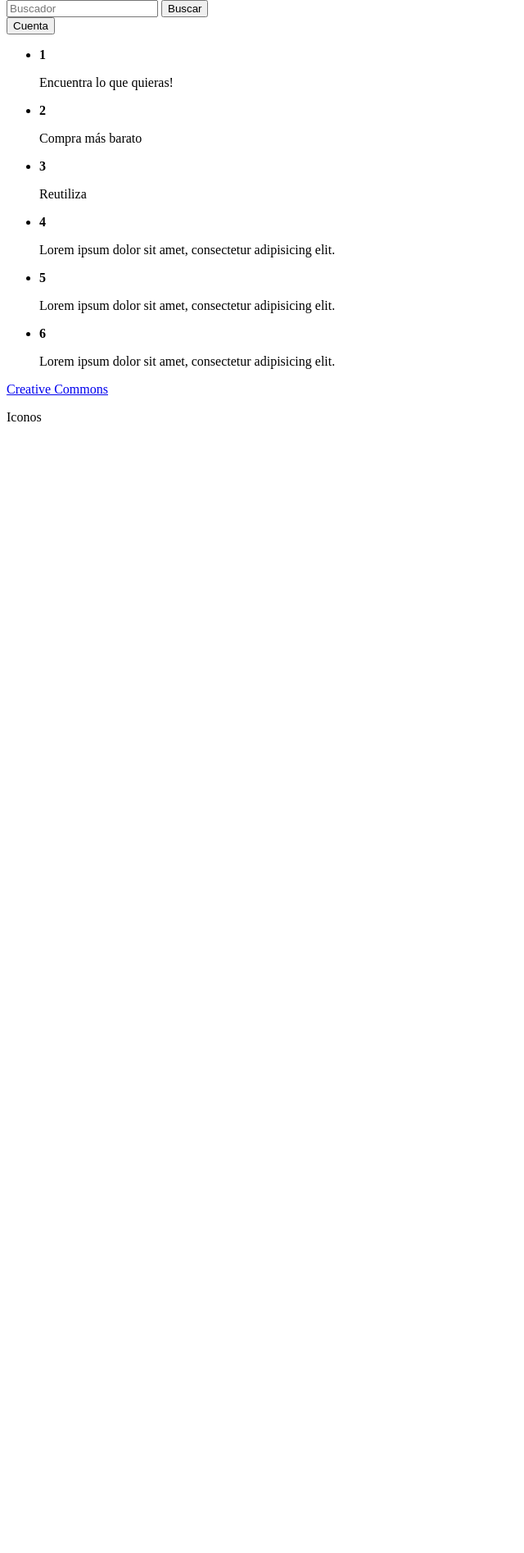
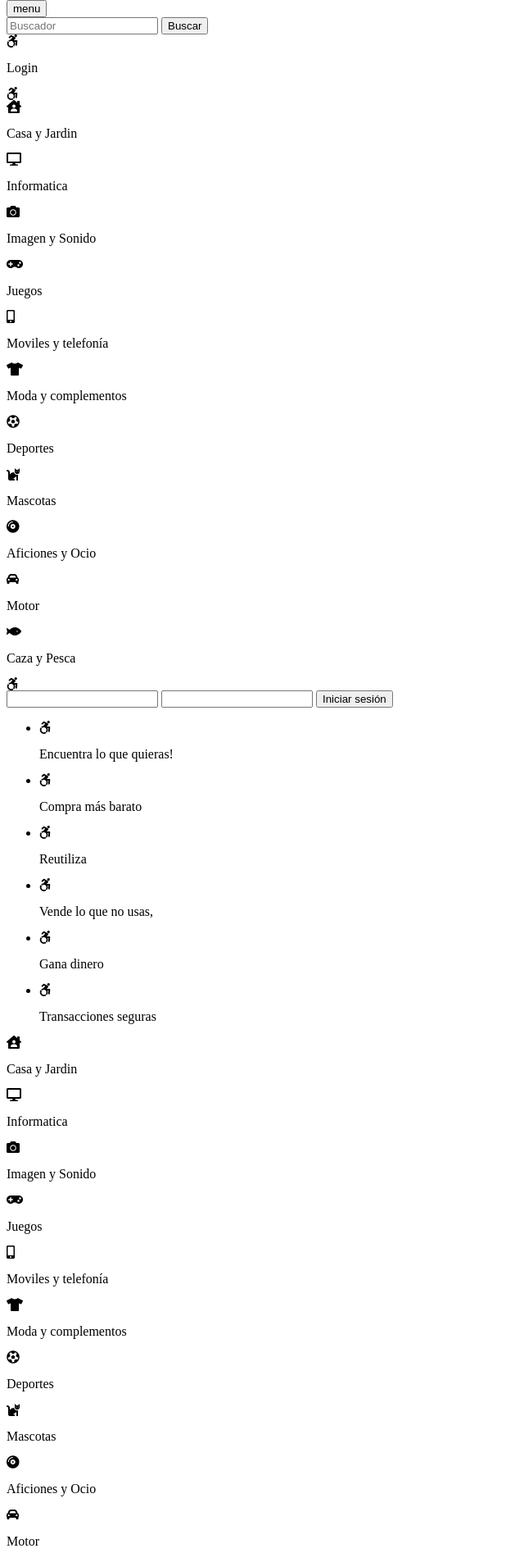
Before and after one commit to LuisHenriqueAlvesdeSousa/RetoAgenciaPublicidad, a PHP site: page / in a window 1280 px wide. Shown: the part 26-1920 px from the top of the page at 82% size, without its empty margins (0-640 px from the left). Before the commit the page ends 540 px from the top, so only its background shows below. Run offline with PHP 8.4, Linux system fonts and the light colour scheme; some libraries are stand-ins or nearby versions.

Commit message:
branchLuis

```diff
--- a/Proyecto/index.php
+++ b/Proyecto/index.php
@@ -15,31 +15,156 @@
         <div id="logotipo">
             <img src="#" alt="logo"/>
         </div>
+        <div id="menu">
+            <input type="button" id="displayMenu" value="menu"/>
+        </div>
+    </header>
+    <aside>
         <div id="buscador">
             <input type="text" id="busqueda" placeholder="Buscador"/>
             <input type="button" id="buscar" value="Buscar"/>
         </div>
         <div id="login">
-            <input type="button" id="singup" value="Cuenta"/>
+            <i class="fab fa-accessible-icon"><p>Login</p>
         </div>
-    </header>
+        <div id="categorias">
+            <div id="Casa y jardin">
+                <i class="fas fa-house-user"></i>
+                <p>Casa y Jardin</p>
+            </div>
+            <div id="Informatica">
+                <i class="fas fa-desktop"></i>
+                <p>Informatica</p>
+            </div>
+            <div id="Imagen y sonido">
+                <i class="fas fa-camera"></i>
+                <p>Imagen y Sonido</p>
+            </div>
+            <div id="Juegos">
+                <i class="fas fa-gamepad"></i>
+                <p>Juegos</p>
+            </div>
+            <div id="Moviles y telefonia">
+                <i class="fas fa-mobile-alt"></i>
+                <p>Moviles y telefonía</p>
+            </div>
+            <div id="Moda y complementos">
+                <i class="fas fa-tshirt"></i>
+                <p>Moda y complementos</p>
+            </div>
+            <div id="Deportes">
+                <i class="fas fa-futbol"></i>
+                <p>Deportes</p>
+            </div>
+            <div id="Mascotas">
+                <i class="fas fa-cat"></i>
+                <p>Mascotas</p>
+            </div>
+            <div id="Aficiones y ocio">
+                <i class="fas fa-compact-disc"></i>
+                <p>Aficiones y Ocio</p>
+            </div>
+            <div id="Motor">
+                <i class="fas fa-car-alt"></i>
+                <p>Motor</p>
+            </div>
+            <div id="Caza y pesca">
+                <i class="fas fa-fish"></i>
+                <p>Caza y Pesca</p>
+            </div>
+        </div>
+    </aside>
+    <aside id="login">
+        <div id="contLogin">
+            <label for="email">
+                <input type="email" id="email">
+            </label>
+            <label for="psswd">
+                <input type="password" id="psswd">
+            </label>
+            <input type="button" id="login" value="Iniciar sesión">
+        </div>
+    </aside>
     <div id="contMain">
-        <ul id="c">
+        <div id="carruselPubli">
+            <ul id="listaPubli">
+                <li><i class="fab fa-accessible-icon"></i><p>Encuentra lo que quieras!</p></li>
+                <li><i class="fab fa-accessible-icon"></i><p>Compra más barato</p></li>
+                <li><i class="fab fa-accessible-icon"></i><p>Reutiliza</p></li>
 
-            <li><p><strong>1</strong></p><p>Encuentra lo que quieras!</p></li>
-            <li><p><strong>2</strong></p><p>Compra más barato</p></li>
-            <li><p><strong>3</strong></p><p>Reutiliza</p></li>
+                <li><i class="fab fa-accessible-icon"></i><p>Vende lo que no usas,</p></li>
+                <li><i class="fab fa-accessible-icon"></i><p>Gana dinero</p></li>
+                <li><i class="fab fa-accessible-icon"></i><p>Transacciones seguras</p></li>
+            </ul>
+        </div>
+        <div id="categorias">
+            <div id="Casa y jardin">
+                <i class="fas fa-house-user"></i>
+                <p>Casa y Jardin</p>
+            </div>
+            <div id="Informatica">
+                <i class="fas fa-desktop"></i>
+                <p>Informatica</p>
+            </div>
+            <div id="Imagen y sonido">
+                <i class="fas fa-camera"></i>
+                <p>Imagen y Sonido</p>
+            </div>
+            <div id="Juegos">
+                <i class="fas fa-gamepad"></i>
+                <p>Juegos</p>
+            </div>
+            <div id="Moviles y telefonia">
+                <i class="fas fa-mobile-alt"></i>
+                <p>Moviles y telefonía</p>
+            </div>
+            <div id="Moda y complementos">
+                <i class="fas fa-tshirt"></i>
+                <p>Moda y complementos</p>
+            </div>
+            <div id="Deportes">
+                <i class="fas fa-futbol"></i>
+                <p>Deportes</p>
+            </div>
+            <div id="Mascotas">
+                <i class="fas fa-cat"></i>
+                <p>Mascotas</p>
+            </div>
+            <div id="Aficiones y ocio">
+                <i class="fas fa-compact-disc"></i>
+                <p>Aficiones y Ocio</p>
+            </div>
+            <div id="Motor">
+                <i class="fas fa-car-alt"></i>
+                <p>Motor</p>
+            </div>
+            <div id="Caza y pesca">
+                <i class="fas fa-fish"></i>
+                <p>Caza y Pesca</p>
+            </div>
+        </div>
+    </div>
 
-            <li><p><strong>4</strong></p><p>Lorem ipsum dolor sit amet, consectetur adipisicing elit.</p></li>
-            <li><p><strong>5</strong></p><p>Lorem ipsum dolor sit amet, consectetur adipisicing elit.</p></li>
-            <li><p><strong>6</strong></p><p>Lorem ipsum dolor sit amet, consectetur adipisicing elit.</p></li>
-        </ul>
+    <div id="info">
+        <div id="fotoInfo">
+            <img src="./media/img/fotoEjemplo.jpg" alt="Información">
+        </div>
+        <p>Lorem ipsum dolor sit amet consectetur adipisicing elit. Aperiam, aspernatur recusandae ut voluptates nostrum similique voluptatibus architecto consequuntur eveniet qui sit suscipit, quis enim sequi praesentium ea nihil, quos maiores.</p>
+    </div>
+    <div id="topVendedor">
+        <div id="top1">
+            <p id="nombreVendedor"></p>
+            <!-- añadir div de productos -->
+        </div>
     </div>
     <footer>
         <div id="licencia">
-            <p><a href="#">Creative Commons</a></p>
+        <a rel="license" href="http://creativecommons.org/licenses/by/4.0/"><img alt="Licencia Creative Commons" style="border-width:0" src="https://i.creativecommons.org/l/by/4.0/88x31.png" /></a><br />Esta obra está bajo una <a rel="license" href="http://creativecommons.org/licenses/by/4.0/">Licencia Creative Commons Atribución 4.0 Internacional</a>.
         </div>
-        <div id="w3">Iconos</div>
+        <div id="w3">
+            <img src="./Media/iconos/valid-html40.png" alt="HTML valid"/>
+            <img src="./Media/iconos/valid-css2.png" alt="CSS valid"/>
+        </div>
     </footer>
 </body>
 </html>
```
Also changed, not shown: Proyecto/EntornoCliente/css/carruselPubli.css (added, +48 -0 lines), Proyecto/EntornoCliente/js/carruselPubli.js (added, +34 -0 lines), Proyecto/EntornoCliente/css/style.css (added), Proyecto/EntornoCliente/js/js.js (renamed from Proyecto/EntornoCliente/js.js), Proyecto/Media/iconos/valid-css2.png (added), Proyecto/Media/iconos/valid-html40.png (added).
